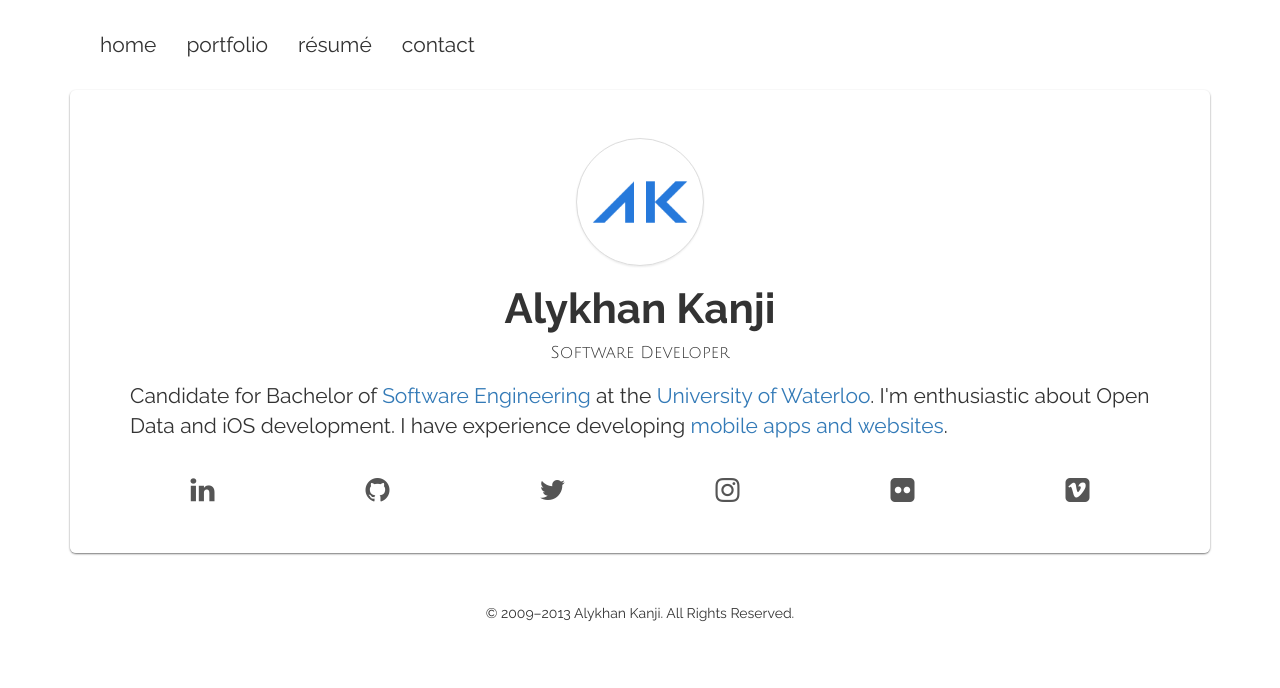
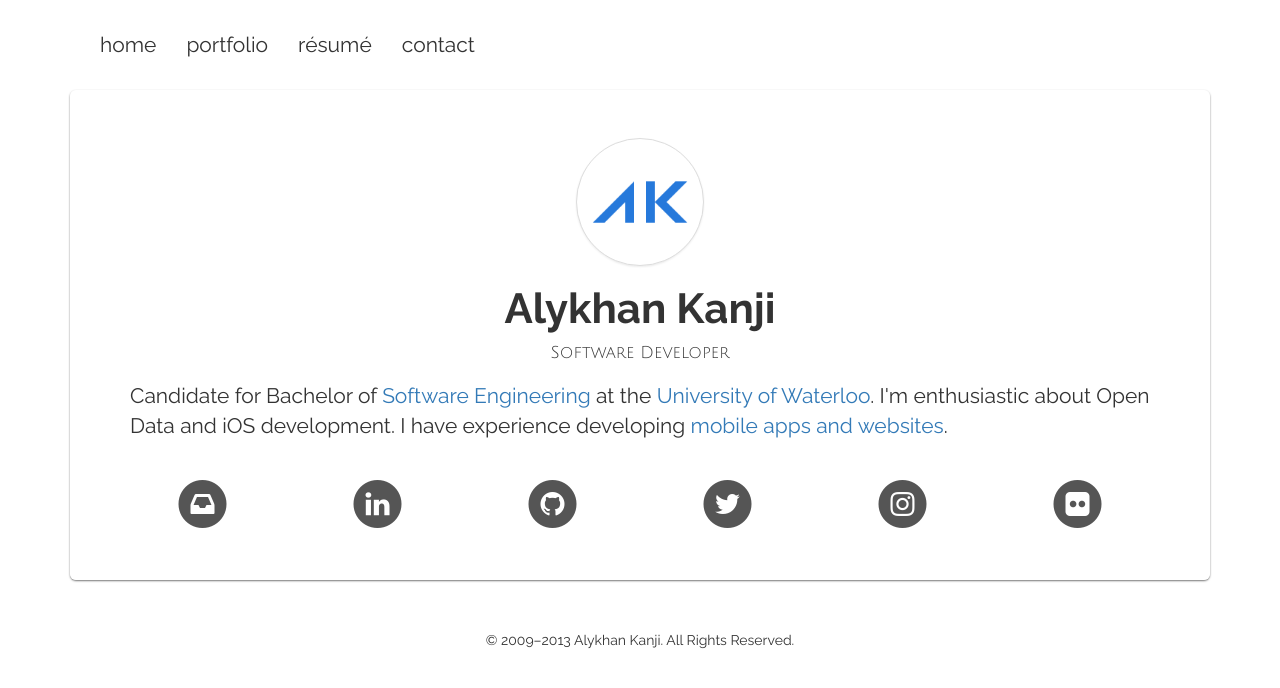
Before and after one commit to alykhank/alykhank.github.io, a Jekyll site: the page built from index.html, in a window 1280 px wide. Shown: the top 688 px of the page. Built offline with Jekyll 4.4.1, drawn with Linux system fonts in a browser that asks for light colours; nearby versions of some CDN libraries; Markdown is read by kramdown in place of the engine named in the settings; comment, search, counter and statistics services are not loaded.

Commit message:
Replace Vimeo social link with Contact

```diff
--- a/index.html
+++ b/index.html
@@ -11,31 +11,61 @@ name: Home
 	<br>
 	<div class="row text-center">
 		<div class="col-xs-4 col-sm-2">
-			<a href="http://ca.linkedin.com/in/alykhankanji" target="_blank" id="linkedin"><i class="fa fa-fw fa-2x fa-linkedin"></i></a>
+			<a href="&#109;&#97;&#x69;&#x6c;&#116;&#x6f;&#x3a;&#109;&#x65;&#x40;&#x61;&#x6c;&#x79;&#107;&#104;&#97;&#x6e;&#46;&#x63;&#x6f;&#x6d;" target="_blank" id="contact">
+				<span class="fa-stack fa-2x">
+					<i class="fa fa-circle fa-stack-2x"></i>
+					<i class="fa fa-inbox fa-stack-1x fa-inverse"></i>
+				</span>
+			</a>
 		</div>
 		<div class="col-xs-4 col-sm-2">
-			<a href="http://github.com/alykhank" target="_blank" id="github"><i class="fa fa-fw fa-2x fa-github"></i></a>
+			<a href="http://ca.linkedin.com/in/alykhankanji" target="_blank" id="linkedin">
+				<span class="fa-stack fa-2x">
+					<i class="fa fa-circle fa-stack-2x"></i>
+					<i class="fa fa-linkedin fa-stack-1x fa-inverse"></i>
+				</span>
+			</a>
 		</div>
 		<div class="col-xs-4 col-sm-2">
-			<a href="http://twitter.com/alykhank" target="_blank" id="twitter"><i class="fa fa-fw fa-2x fa-twitter"></i></a>
+			<a href="http://github.com/alykhank" target="_blank" id="github">
+				<span class="fa-stack fa-2x">
+					<i class="fa fa-circle fa-stack-2x"></i>
+					<i class="fa fa-github fa-stack-1x fa-inverse"></i>
+				</span>
+			</a>
 		</div>
 		<div class="clearfix visible-xs"></div>
 		<div class="col-xs-4 col-sm-2">
-			<a href="http://instagram.com/alykhank" target="_blank" id="instagram"><i class="fa fa-fw fa-2x fa-instagram"></i></a>
+			<a href="http://twitter.com/alykhank" target="_blank" id="twitter">
+				<span class="fa-stack fa-2x">
+					<i class="fa fa-circle fa-stack-2x"></i>
+					<i class="fa fa-twitter fa-stack-1x fa-inverse"></i>
+				</span>
+			</a>
 		</div>
 		<div class="col-xs-4 col-sm-2">
-			<a href="http://flickr.com/photos/alykhankanji" target="_blank" id="flickr"><i class="fa fa-fw fa-2x fa-flickr"></i></a>
+			<a href="http://instagram.com/alykhank" target="_blank" id="instagram">
+				<span class="fa-stack fa-2x">
+					<i class="fa fa-circle fa-stack-2x"></i>
+					<i class="fa fa-instagram fa-stack-1x fa-inverse"></i>
+				</span>
+			</a>
 		</div>
 		<div class="col-xs-4 col-sm-2">
-			<a href="http://vimeo.com/alykhan" target="_blank" id="vimeo"><i class="fa fa-fw fa-2x fa-vimeo-square"></i></a>
+			<a href="http://flickr.com/photos/alykhankanji" target="_blank" id="flickr">
+				<span class="fa-stack fa-2x">
+					<i class="fa fa-circle fa-stack-2x"></i>
+					<i class="fa fa-flickr fa-stack-1x fa-inverse"></i>
+				</span>
+			</a>
 		</div>
 	</div>
 </div>
 <script>
+	mixpanel.track_links("#contact", "Social Link Click", {'Network': 'Contact'});
 	mixpanel.track_links("#linkedin", "Social Link Click", {'Network': 'LinkedIn'});
 	mixpanel.track_links("#github", "Social Link Click", {'Network': 'GitHub'});
 	mixpanel.track_links("#twitter", "Social Link Click", {'Network': 'Twitter'});
 	mixpanel.track_links("#instagram", "Social Link Click", {'Network': 'Instagram'});
 	mixpanel.track_links("#flickr", "Social Link Click", {'Network': 'Flickr'});
-	mixpanel.track_links("#vimeo", "Social Link Click", {'Network': 'Vimeo'});
 </script>
```
